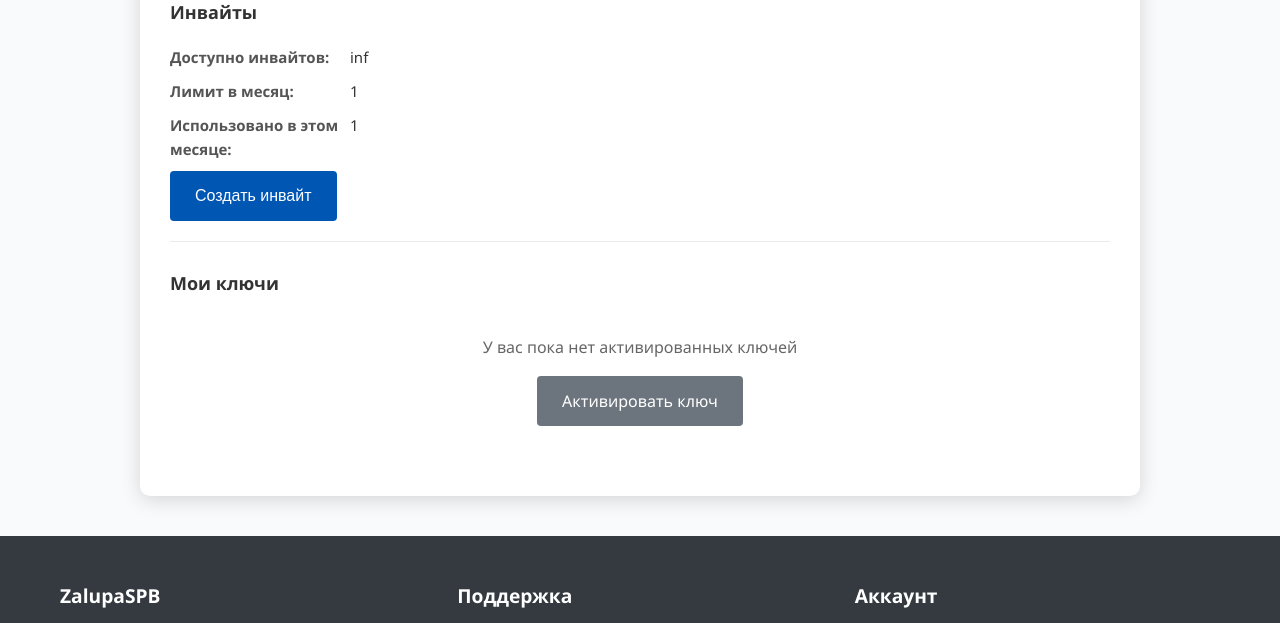
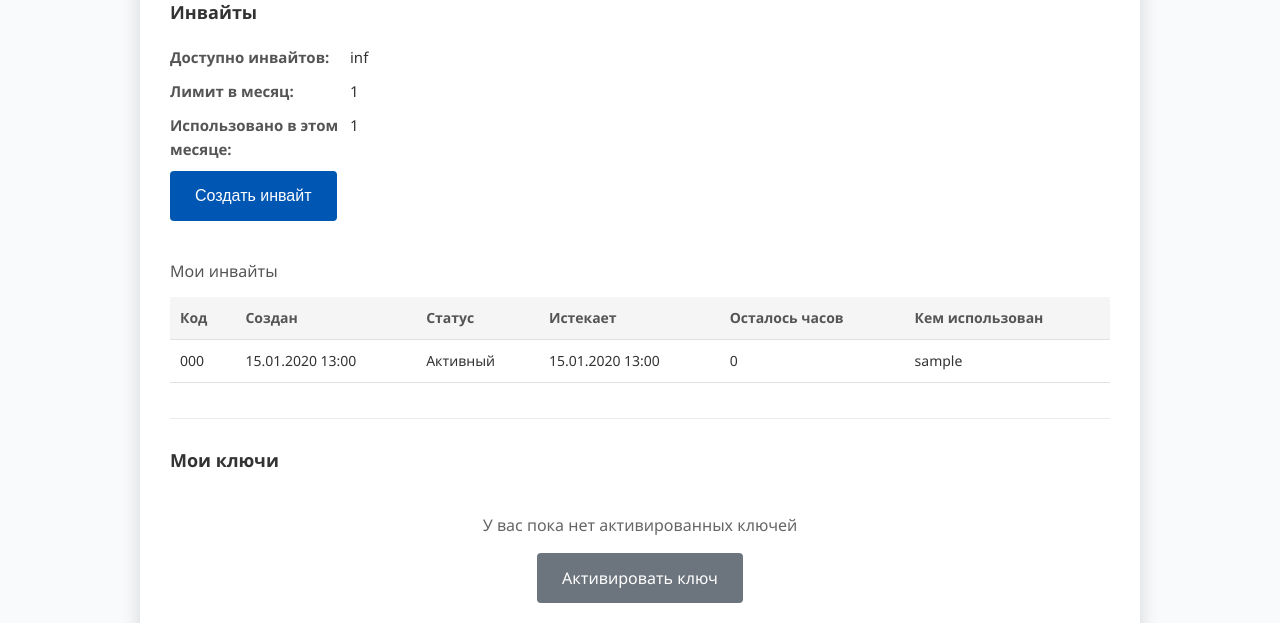
Before and after one commit to Korol-tvoego-serde4ka/zalupaSPB-modul, a Django app: page /profile/ in a window 1280 px wide. Shown: the part 754-1377 px from the top of the page. Run offline with Django 4.2, Linux system fonts and the light colour scheme; a user stored in the database is signed in; tables that the repository leaves empty hold one stand-in row (values such as "Sample post"); grey boxes marked "Sample" are stand-in pictures.

Commit message:
абнофка с инвайтами

```diff
--- a/zalupaspb/web/templates/profile.html
+++ b/zalupaspb/web/templates/profile.html
@@ -120,7 +120,9 @@
                             <tr>
                                 <th>Код</th>
                                 <th>Создан</th>
-                                <th>Использован</th>
+                                <th>Статус</th>
+                                <th>Истекает</th>
+                                <th>Осталось часов</th>
                                 <th>Кем использован</th>
                             </tr>
                         </thead>
@@ -128,8 +130,10 @@
                             {% for invite in invites %}
                             <tr>
                                 <td>{{ invite.code }}</td>
-                                <td>{{ invite.created_at|date:"d.m.Y" }}</td>
-                                <td>{{ invite.is_used|yesno:"Да,Нет" }}</td>
+                                <td>{{ invite.created_at|date:"d.m.Y H:i" }}</td>
+                                <td>{{ invite.get_status_display }}</td>
+                                <td>{{ invite.expires_at|date:"d.m.Y H:i" }}</td>
+                                <td>{% if invite.is_active %}{{ invite.remaining_time }}{% else %}0{% endif %}</td>
                                 <td>{{ invite.used_by.username|default:"-" }}</td>
                             </tr>
                             {% endfor %}
--- a/zalupaspb/web/zalupaspb/urls.py
+++ b/zalupaspb/web/zalupaspb/urls.py
@@ -27,7 +27,7 @@ def home(request):
 def profile_view(request):
     # Получаем инвайты, созданные пользователем
     try:
-        invites = request.user.invites.all().order_by('-created_at')
+        invites = request.user.created_invites.all().order_by('-created_at')
     except:
         invites = []
 
```
